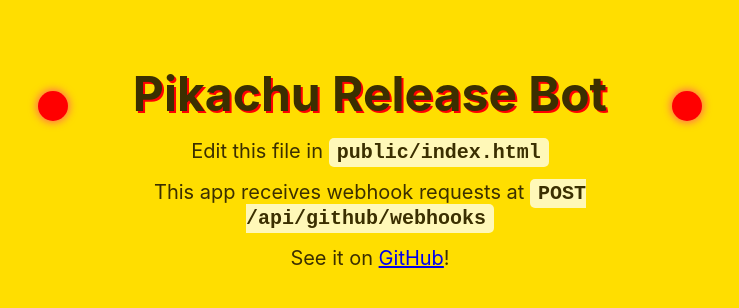
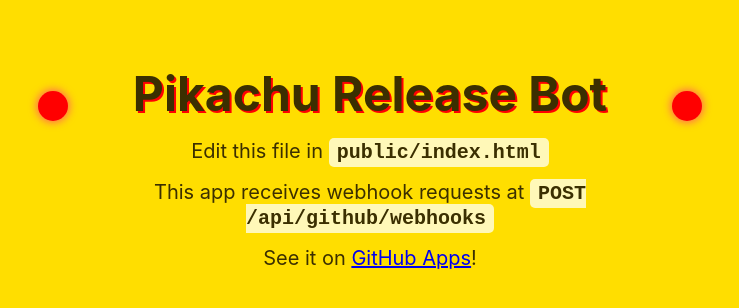
Before and after one commit to A-Star100/pikachu-release-bot, a plain HTML site: page public/index.html in a window 1280 px wide. Shown: the whole page, without its empty margins (270-1009 px from the left). Drawn offline with Linux system fonts and the light colour scheme.

Commit message:
thunderbolt

```diff
--- a/public/index.html
+++ b/public/index.html
@@ -62,6 +62,6 @@
       <code>POST /api/github/webhooks</code>
     </p>
 
-    <p>See it on <a href="https://github.com/apps/pikachu-release-bot">GitHub</a>!</p>
+    <p>See it on <a href="https://github.com/apps/pikachu-release-bot">GitHub Apps</a>!</p>
   </body>
 </html>
```
